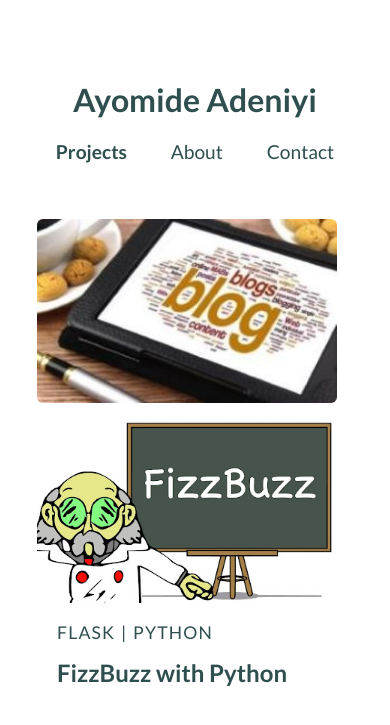
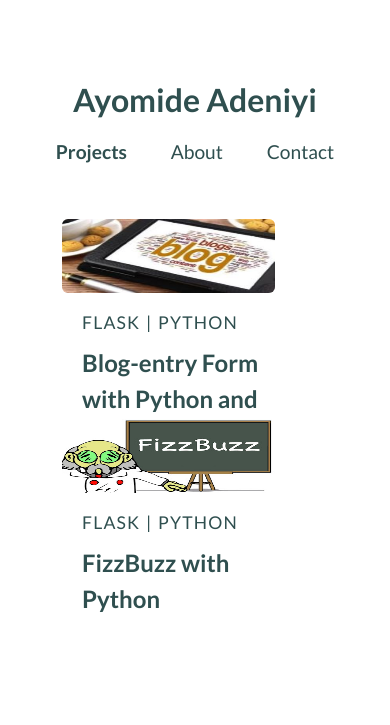
Before and after one commit to keaye/portfolio, a Flask app: page / in a window 390 px wide. Shown: the top 725 px of the page. Run offline with Flask 3, Linux system fonts and the light colour scheme.

Commit message:
modified:   static/css/styles.css

```diff
--- a/static/css/styles.css
+++ b/static/css/styles.css
@@ -114,7 +114,7 @@ body {
 
 .project-card {
   padding: 0.5rem 0;
-  width: 300px;
+  width: 250px;
   height: 200px;
   margin-right:1rem;
 }
@@ -122,8 +122,8 @@ body {
 
 
 .project-card__image {
-  width: 100%;
-  height: 100%;
+  max-width: 100%;
+  max-height: 100%;
   border-radius: 6px;
   margin-bottom: 1rem;
   transition: transform 0.2s ease-in-out;
@@ -207,16 +207,18 @@ body {
     margin-right: 3rem;
     padding: 0;
   }
+}
 
-
-  }
-}
 @media(max-width: 50em) {
   .project__heading--meta {
     margin-top: -0.9rem;
   }
   .project__content {
     margin-top: 1rem;
+  }
+  .project-card__image {
+    height: 40%;
+    width: 85%;
   }
 }
 
```
